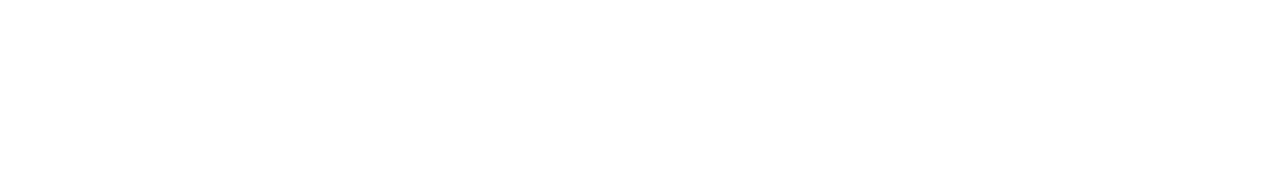
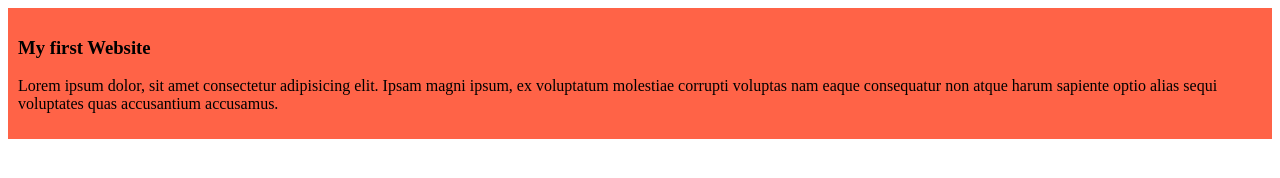
Before and after one commit to jahidhasanjh/my-simple-website, a plain HTML site: page index.html in a window 1280 px wide. Drawn offline with Linux system fonts and the light colour scheme.

Commit message:
added the first blog

```diff
--- a/index.html
+++ b/index.html
@@ -4,8 +4,12 @@
     <meta charset="UTF-8">
     <meta name="viewport" content="width=device-width, initial-scale=1.0">
     <title>MY Simple Website</title>
+    <link rel="stylesheet" href="styles/blog.css">
 </head>
 <body>
-
+    <div>
+        <h3>My first Website</h3>
+        <p>Lorem ipsum dolor, sit amet consectetur adipisicing elit. Ipsam magni ipsum, ex voluptatum molestiae corrupti voluptas nam eaque consequatur non atque harum sapiente optio alias sequi voluptates quas accusantium accusamus.</p>
+    </div>
 </body>
 </html>
--- /dev/null
+++ b/styles/blog.css
@@ -0,0 +1,4 @@
+div{
+    background-color: tomato ;
+    padding: 10px;
+}
```
